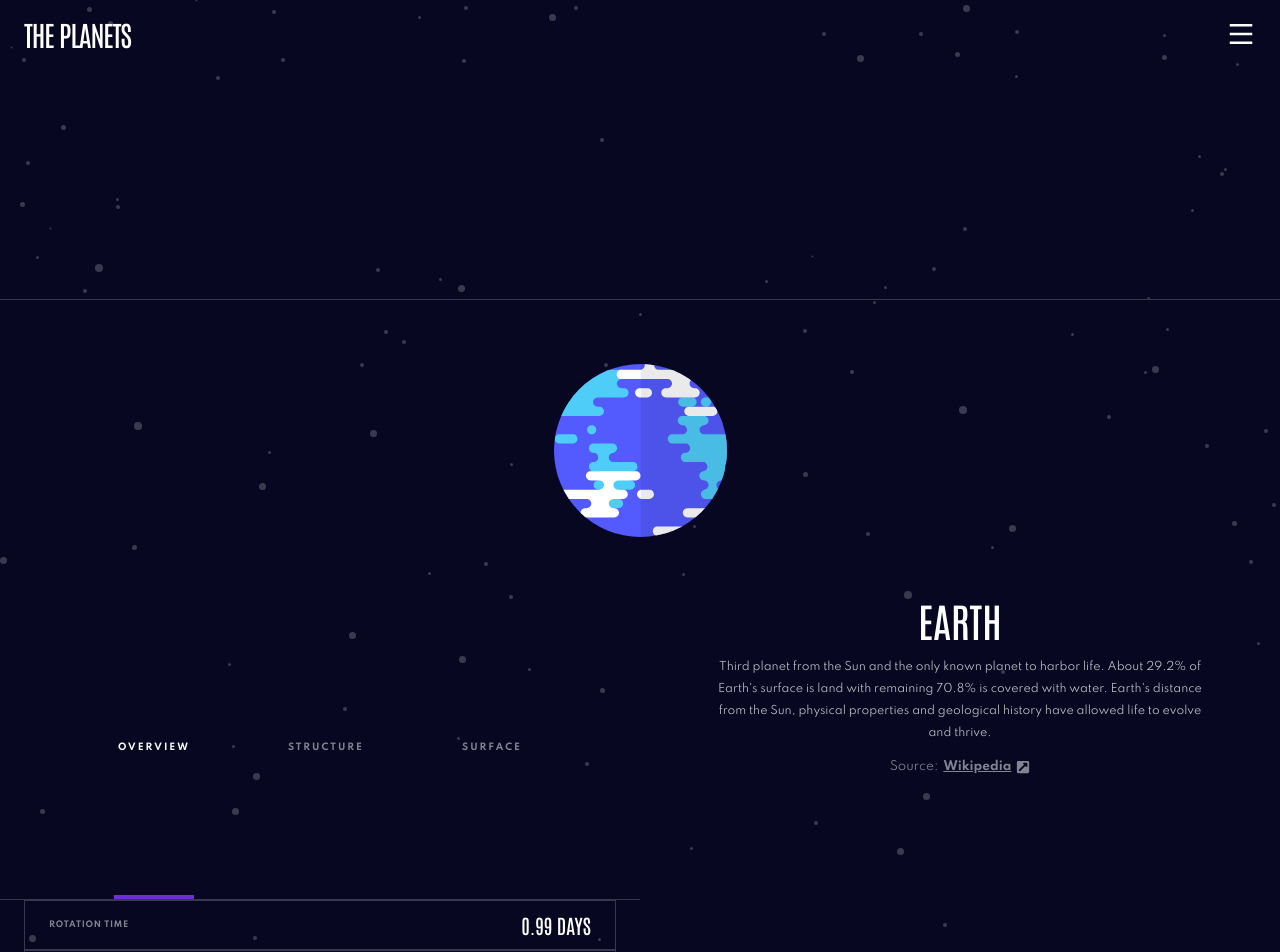
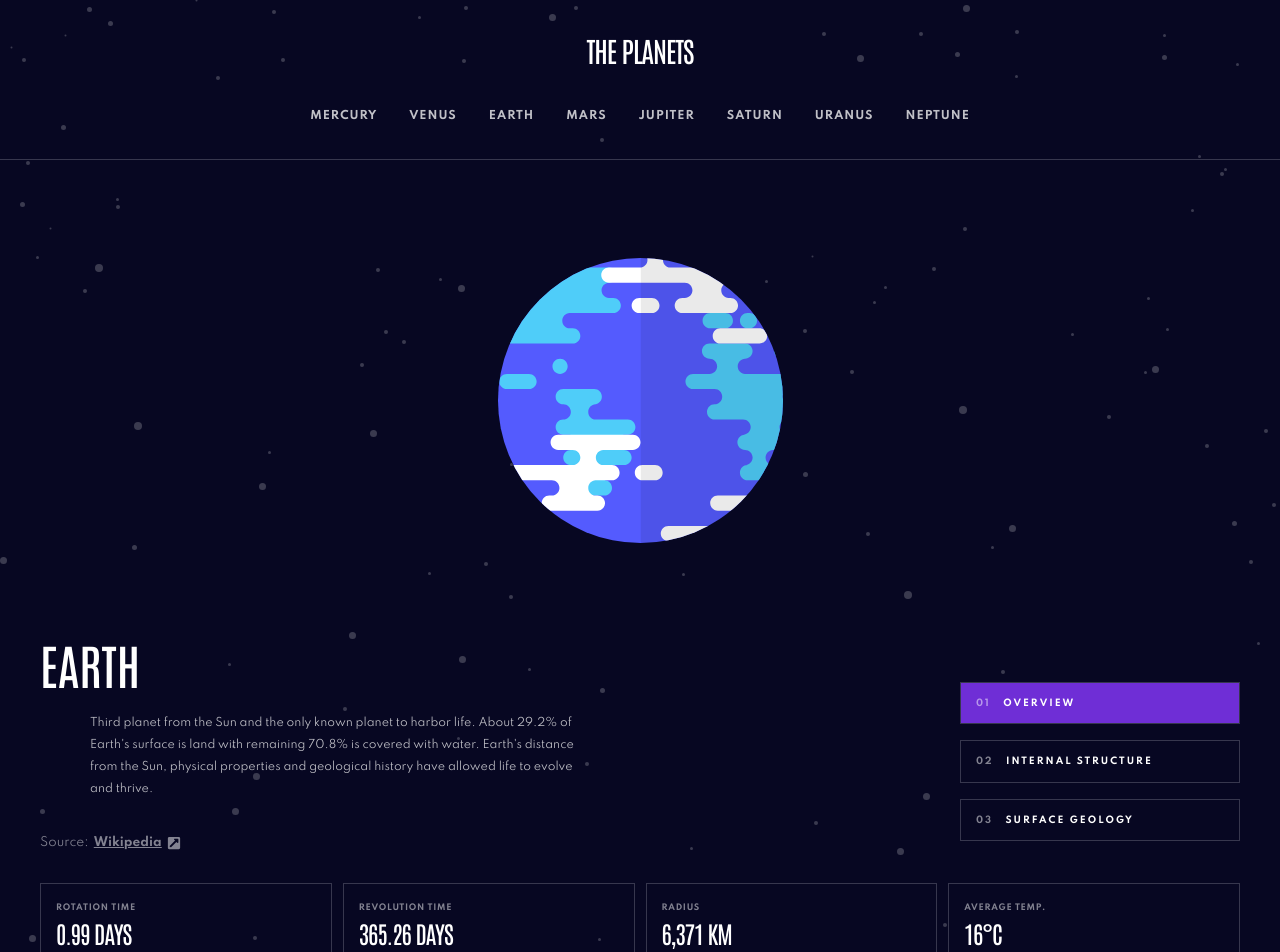
Before and after one commit to bdr-t/planets-facts, a React (Create React App) app: page / in a window 1280 px wide. Shown: the top 952 px of the page. Built offline with nearby package versions, Linux system fonts and the light colour scheme.

Commit message:
Add: tablet layout static

```diff
--- a/src/App.js
+++ b/src/App.js
@@ -1,7 +1,7 @@
 import { ThemeProvider } from "styled-components";
 import GlobalStyles from "./globalStyles";
 import theme from "./theme";
-import { Container } from "./App.styles";
+import { Container, MenuContainer } from "./App.styles";
 import NavBar from "./Components/NavBar/index";
 import Img from "./Components/Img/Img";
 import Menu from "./Components/Menu/Menu";
@@ -18,12 +18,12 @@ const App = () => {
         <Menu />
         <Img source={earth} />
         <Content />
-        <div style={{ padding: "0 1.5rem 3rem 1.5rem" }}>
+        <MenuContainer>
           <Facts title={"ROTATION TIME"} value={"0.99 DAYS"} />
           <Facts title={"REVOLUTION TIME"} value={"365.26 DAYS"} />
           <Facts title={"RADIUS"} value={"6,371 KM"} />
           <Facts title={"AVERAGE TEMP."} value={"16°C"} />
-        </div>
+        </MenuContainer>
       </Container>
     </ThemeProvider>
   );
--- a/src/App.styles.js
+++ b/src/App.styles.js
@@ -9,8 +9,18 @@ export const Container = styled.div`
   @media (min-width: 768px) {
     display: grid;
     grid-template-columns: repeat(2, 1fr);
-    grid-template-rows: repeat(4, 1fr);
     grid-column-gap: 0px;
     grid-row-gap: 0px;
   }
 `;
+
+export const MenuContainer = styled.div`
+  padding: 0 1.5rem 3rem 1.5rem;
+
+  @media (min-width: 768px){
+    grid-area: 4 / 1 / 5 / 3;
+    display: flex;
+    gap: 11px;
+    padding: 0 40px 36px 40px;
+  }
+`;
--- a/src/Components/Content/Content.js
+++ b/src/Components/Content/Content.js
@@ -1,8 +1,8 @@
-import { ConentDiv, MoreInfoDiv, ExternalIcon } from "./Content.styles";
+import {Container, ConentDiv, MoreInfoDiv, ExternalIcon } from "./Content.styles";
 
 const Content = () => {
   return (
-    <div style={{ width: "100%" }}>
+    <Container>
       <ConentDiv>
         <h1>Earth</h1>
         <div style={{ maxWidth: "500px", margin: "0 auto" }}>
@@ -22,7 +22,7 @@ const Content = () => {
           </a>
         </MoreInfoDiv>
       </ConentDiv>
-    </div>
+    </Container>
   );
 };
 
--- a/src/Components/Content/Content.styles.js
+++ b/src/Components/Content/Content.styles.js
@@ -2,7 +2,11 @@ import styled from "styled-components";
 import { FaExternalLinkSquareAlt } from "react-icons/fa";
 import theme from "../../theme";
 
-
+export const Container = styled.div`
+  @media (min-width: 768px) {
+    grid-area: 3 / 1;
+  }
+`;
 export const ConentDiv = styled.div`
   padding: 0 1.5rem;
   margin-bottom: 1.75rem;
@@ -22,11 +26,20 @@ export const ConentDiv = styled.div`
     font-size: 0.6875rem;
     color: ${theme.colors.whiteAlpha75};
     margin-bottom: 10px;
+  }
 
+  @media (min-width: 768px) {
+    padding: 0 0 0 40px;
+    h1{
+      text-align: start;
+      font-size: 48px;
+      margin-bottom: 1.5rem;
+    }
+    p{
+      text-align: start;
+    }
   }
 `;
-
-export const Text = styled.div``;
 
 export const MoreInfoDiv = styled.div`
   display: flex;
@@ -51,6 +64,11 @@ export const MoreInfoDiv = styled.div`
     gap: 5px;
     align-items: center;
   }
+
+  @media (min-width: 768px){
+    justify-content: flex-start;
+    margin-top: 30px;
+  }
 `;
 
 export const ExternalIcon = styled(FaExternalLinkSquareAlt)`
--- a/src/Components/Facts/Facts.styles.js
+++ b/src/Components/Facts/Facts.styles.js
@@ -1,29 +1,39 @@
 import styled from "styled-components";
-import theme from "./../../theme"
+import theme from "./../../theme";
 
 export const MenuDiv = styled.div`
   display: flex;
-    border: 1px solid ${theme.colors.darkGray};;
+  border: 1px solid ${theme.colors.darkGray};
   height: 3rem;
   align-items: center;
   justify-content: space-between;
   padding: 0 1.5rem;
   max-width: 600px;
   margin: 0 auto;
-
-
-
-
-    h3{
+  margin-bottom: 0.5rem;
+  h3 {
     font-size: 8px;
     color: ${theme.colors.lightGray};
     letter-spacing: 0.046rem;
     font-weight: 700;
   }
 
-    h4{
+  h4 {
     font-family: ${theme.fonts.secondary};
     font-size: 20px;
   }
 
-`
+  @media (min-width: 768px) {
+    flex-direction: column;
+    width: 100%;
+    padding: 16px 0 19px 15px;
+    align-items: flex-start;
+    justify-content: center;
+    gap: 9px;
+    margin: 0;
+    h4 {
+      font-size: 24px;
+      letter-spacing: -0.056rem;
+    }
+  }
+`;
--- a/src/Components/Img/Img.styles.js
+++ b/src/Components/Img/Img.styles.js
@@ -11,4 +11,14 @@ export const ImgDiv = styled.div`
     max-width: 10.8125rem;
     max-height: 10.8125rem;
   }
+
+  @media (min-width: 768px){
+    height: 480px;
+    img {
+    max-width: 285px;
+    max-height: 285px;
+  }
+  }
+
+
 `;
--- a/src/Components/Menu/Menu.js
+++ b/src/Components/Menu/Menu.js
@@ -1,11 +1,34 @@
-import { Flex, ButtonActive, ButtonInactive } from "./Menu.styles";
+import {
+  Flex,
+  ButtonActive,
+  ButtonInactive,
+  MobileText,
+  DesktopText,
+} from "./Menu.styles";
 
 const Menu = () => {
   return (
     <Flex>
-      <ButtonActive> OVERVIEW </ButtonActive>
-      <ButtonInactive> STRUCTURE </ButtonInactive>
-      <ButtonInactive> SURFACE </ButtonInactive>
+      <ButtonActive>
+        <MobileText>OVERVIEW</MobileText>
+        <DesktopText>
+          <span>01</span> OVERVIEW
+        </DesktopText>
+      </ButtonActive>
+
+      <ButtonInactive>
+        <MobileText>STRUCTURE</MobileText>
+        <DesktopText>
+          <span>02</span> INTERNAL STRUCTURE
+        </DesktopText>
+      </ButtonInactive>
+
+      <ButtonInactive>
+        <MobileText>SURFACE</MobileText>
+        <DesktopText>
+          <span> 03</span> SURFACE GEOLOGY
+        </DesktopText>
+      </ButtonInactive>
     </Flex>
   );
 };
--- a/src/Components/Menu/Menu.styles.js
+++ b/src/Components/Menu/Menu.styles.js
@@ -6,6 +6,14 @@ export const Flex = styled.div`
   justify-content: space-evenly;
   padding: 0 1.5em;
   border-bottom: 1px solid ${theme.colors.darkGray};
+  @media (min-width: 768px) {
+    flex-direction: column;
+    gap: 16px;
+    justify-content: center;
+    align-items: flex-end;
+    padding: 0 40px 0 0;
+    border: none;
+  }
 `;
 
 export const ButtonActive = styled.button`
@@ -18,6 +26,19 @@ export const ButtonActive = styled.button`
   letter-spacing: 2px;
   border-bottom: 4px solid ${theme.colors.purple};
   padding: 20px 4px;
+
+  span{
+    color: ${theme.colors.whiteAlpha50};
+    margin-right: 0.5rem;
+  }
+
+  @media (min-width: 768px) {
+    padding: 15px;
+    width: 280px;
+    border: 1px solid ${theme.colors.darkGray};
+    background-color: ${theme.colors.purple};
+    text-align: start;
+  }
 `;
 
 export const ButtonInactive = styled.button`
@@ -30,4 +51,29 @@ export const ButtonInactive = styled.button`
   letter-spacing: 2px;
   padding: 20px 4px;
   border-bottom: 4px solid transparent;
+  span{
+    color: ${theme.colors.whiteAlpha50};
+    margin-right: 0.5rem;
+  }
+  @media (min-width: 768px) {
+    padding: 15px;
+    width: 280px;
+    border: 1px solid ${theme.colors.darkGray};
+    text-align: start;
+    color: ${theme.colors.white}
+  }
 `;
+
+export const MobileText = styled.p`
+@media (min-width: 768px) {
+  display: none;
+}
+`
+
+export const DesktopText = styled.p`
+display: none;
+@media (min-width: 768px) {
+  display: block;
+}
+
+`
--- a/src/Components/NavBar/NavBar.styles.js
+++ b/src/Components/NavBar/NavBar.styles.js
@@ -1,11 +1,14 @@
 import styled from "styled-components";
-import theme from "../../theme"
+import theme from "../../theme";
+import { RiMenuFill } from "react-icons/ri";
 
-export const Nav = styled.div`
+export const NavContainer = styled.div`
   padding: 16px 24px;
   border-bottom: 1px solid ${theme.colors.darkGray};
   grid-area: 1 / 1 / 2 / 3;
-
+  @media (min-width: 768px) {
+    padding: 32px 24px 27px 24px;
+  }
 `;
 
 export const Flex = styled.div`
@@ -18,4 +21,39 @@ export const Flex = styled.div`
     font-family: "Antonio", sans-serif;
     letter-spacing: -1.05px;
   }
+
+  @media (min-width: 768px) {
+    justify-content: center;
+    flex-direction: column;
+    height: 100px;
+  }
 `;
+
+export const HamIcon = styled(RiMenuFill)`
+  width: 30px;
+  height: 30px;
+  @media (min-width: 768px) {
+    display: none;
+  }
+`;
+
+export const Nav = styled.nav`
+  display: none;
+  @media (min-width: 768px) {
+    display: block;
+    ul {
+      margin-top: 40px;
+      display: flex;
+      gap: 32px;
+    }
+
+    li {
+      font-size: 0.6857rem;
+      font-weight: 600;
+      text-transform: uppercase;
+      line-height: 25px;
+      letter-spacing: 1px;
+      color: ${theme.colors.whiteAlpha75};
+    }
+  }
+`;
--- a/src/Components/NavBar/index.js
+++ b/src/Components/NavBar/index.js
@@ -1,15 +1,25 @@
-import { Nav, Flex } from "./NavBar.styles";
-
-import { RiMenuFill } from "react-icons/ri";
+import { NavContainer, Flex, HamIcon, Nav } from "./NavBar.styles";
 
 const Navbar = () => {
   return (
-    <Nav>
+    <NavContainer>
       <Flex>
         <h1>THE PLANETS</h1>
-        <RiMenuFill style={{width: '30px', height: '30px'}}/>
+        <HamIcon />
+        <Nav>
+          <ul>
+            <li>Mercury</li>
+            <li>Venus</li>
+            <li>Earth</li>
+            <li>Mars</li>
+            <li>Jupiter</li>
+            <li>Saturn</li>
+            <li>Uranus</li>
+            <li>Neptune</li>
+          </ul>
+        </Nav>
       </Flex>
-    </Nav>
+    </NavContainer>
   );
 };
 
```
Lines whose indentation alone changed are shown as unchanged.
